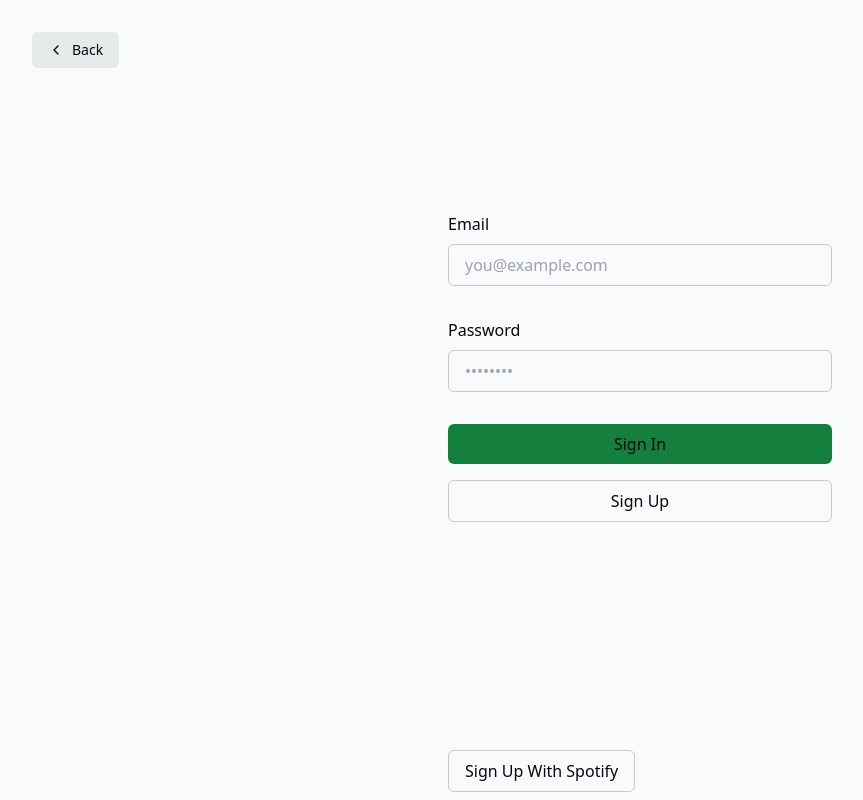
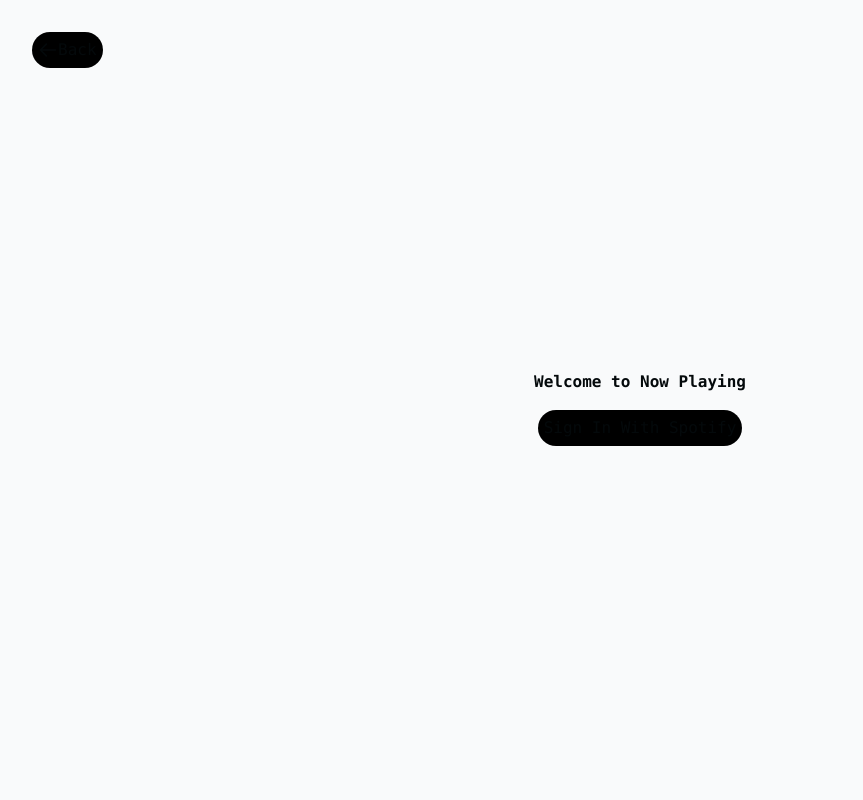
Before and after one commit to ReeseM580/cop4710-App, a Next.js app: page /login in a window 1280 px wide. Shown: the whole page, without its empty margins (0-863 px from the left). Built offline with nearby package versions, Linux system fonts and the light colour scheme.

Commit message:
Updated styling and cleaned up code

```diff
--- a/app/login/page.tsx
+++ b/app/login/page.tsx
@@ -1,3 +1,6 @@
+import {
+    ArrowLeftIcon
+} from "@heroicons/react/outline"
 import Link from "next/link";
 import { headers, cookies } from "next/headers";
 import { createClient } from "@/utils/supabase/server";
@@ -53,6 +56,7 @@ export default function Login({
             email,
             password,
         });
+
         console.log(email);
 
         if (error) {
@@ -87,76 +91,31 @@ export default function Login({
     };
 
   return (
-    <div className="flex-1 flex flex-col w-full px-8 sm:max-w-md justify-center gap-2">
+        <div className="flex-1 flex justify-center items-center flex-col w-full px-8 sm:max-w-md" style={{ fontFamily: 'monaco' }}>
             <Link
                 href="/"
-        className="absolute left-8 top-8 py-2 px-4 rounded-md no-underline text-foreground bg-btn-background hover:bg-btn-background-hover flex items-center group text-sm"
-      >
-        <svg
-          xmlns="http://www.w3.org/2000/svg"
-          width="24"
-          height="24"
-          viewBox="0 0 24 24"
-          fill="none"
-          stroke="currentColor"
-          strokeWidth="2"
-          strokeLinecap="round"
-          strokeLinejoin="round"
-          className="mr-2 h-4 w-4 transition-transform group-hover:-translate-x-1"
-        >
-          <polyline points="15 18 9 12 15 6" />
-        </svg>{" "}
+                className="absolute left-8 top-8 flex bg-black rounded-full
+                hover:bg-gray-500 items-center space-x-2
+                hover:text-white cursor-pointer
+                hover:opacity-80 p-1.5">
+                <ArrowLeftIcon className="h-5 w-5 space-x-2"/>
                 Back
             </Link>
 
-      <form
-        className="animate-in flex-1 flex flex-col w-full justify-center gap-2 text-foreground"
-        action={signIn}
-      >
-        <label className="text-md" htmlFor="email">
-          Email
-        </label>
-        <input
-          className="rounded-md px-4 py-2 bg-inherit border mb-6"
-          name="email"
-          placeholder="you@example.com"
-          required
-        />
-        <label className="text-md" htmlFor="password">
-          Password
-        </label>
-        <input
-          className="rounded-md px-4 py-2 bg-inherit border mb-6"
-          type="password"
-          name="password"
-          placeholder="••••••••"
-          required
-        />
-        <button className="bg-green-700 rounded-md px-4 py-2 text-foreground mb-2">
-          Sign In
-        </button>
-
-        <button
-          formAction={signUp}
-          className="border border-foreground/20 rounded-md px-4 py-2 text-foreground mb-2"
-        >
-          Sign Up
-        </button>
-
-        {searchParams?.message && (
-          <p className="mt-4 p-4 bg-foreground/10 text-foreground text-center">
-            {searchParams.message}
-          </p>
-        )}
-      </form>
+            <div className="animate-in flex-1 flex flex-col w-full justify-center text-center">
+                <h1 className="text-large font-bold py-4">Welcome to Now Playing</h1>
                 <form>
                     <button
                         formAction={signInWithSpotify}
-          className="border border-foreground/20 rounded-md px-4 py-2 text-foreground mb-2"
+                        className="bg-black rounded-full border-gray
+                        hover:bg-gray-500 space-x-2
+                        hover:text-white cursor-pointer
+                        hover:opacity-80 p-1.5"
                         >
-          Sign Up With Spotify
+                        Sign In With Spotify
                     </button>
                 </form>
             </div>
+        </div>
     );
 }
--- a/app/page.tsx
+++ b/app/page.tsx
@@ -33,15 +33,21 @@ export default async function Index() {
         }
   };
 
+    const supabase = createClient(cookieStore);
+
+    const {
+        data: {session},
+    } = await supabase.auth.getSession()
+
     const isSupabaseConnected = canInitSupabaseClient();
 
     return (
-    <div className="flex-1 w-full flex flex-col gap-20 items-center"  style={{ fontFamily: 'monaco' }}>
-      <nav className="w-full flex justify-left border-b border-b-foreground/10 h-16">
-        <div className="w-full max-w-4xl flex justify-between items-center p-3 text-sm">
+        <div className="felx w-full flex-col items-center"  style={{ fontFamily: 'monaco' }}>
+            <nav className="w-full flex justify-center border-b border-b-foreground/10 h-16">
+                <div className="w-full flex justify-between items-center text-sm">
                     {/*<DeployButton />*/}
-
-            <Link href="/profile"className="flex bg-black rounded-full
+                    <div className="flex p-3">
+                        <Link href={`/profile/${session?.user.id}`}className="flex bg-black rounded-full
                         hover:bg-gray-500 items-center space-x-2
                         hover:text-white cursor-pointer
                         hover:opacity-80 p-1.5">
@@ -57,21 +63,30 @@ export default async function Index() {
                             <p>Home</p>
                         </Link>
 
-            <div className="flex">
+                        <Link href="/"className="flex bg-black rounded-full
+                        hover:bg-gray-500 items-center space-x-2
+                        hover:text-white cursor-pointer
+                        hover:opacity-80 p-1.5">
+                            <SearchIcon className="h-5 w-5"/>
+                            <p>Search</p>
+                        </Link>
+                    </div>
+
+                    <div className="flex absolute right-20 left-20 items-center justify-center flex-grow space-x-2">
                         <h1 >Now Playing</h1>
                         <MusicNoteIcon className="h-5 w-5" />
                     </div>
 
+                    <div className="flex p-3">
                         {isSupabaseConnected && <AuthButton />}
+                    </div>
 
                 </div>
             </nav>
 
             <div className="flex scrollbar-hide border-white">
 
-
             </div>
-
         </div>
     );
 }
--- a/app/profile/[userid]/profile.tsx
+++ b/app/profile/[userid]/profile.tsx
@@ -5,9 +5,15 @@ export default async function Profile() {
   const cookieStore = cookies()
   const supabase = createClient(cookieStore);
 
+    const {
+        data: {session},
+    } = await supabase.auth.getSession()
+
+    console.log(session);
+
     return (
         <div>
-
+            <p>{session?.expires_at}</p>
         </div>
     )
 
--- a/components/AuthButton.tsx
+++ b/components/AuthButton.tsx
@@ -1,7 +1,12 @@
+import {
+    LogoutIcon,
+    LoginIcon,
+} from "@heroicons/react/outline"
 import { createClient } from "@/utils/supabase/server";
 import Link from "next/link";
 import { cookies } from "next/headers";
 import { redirect } from "next/navigation";
+import { data } from "autoprefixer";
 
 export default async function AuthButton() {
     const cookieStore = cookies();
@@ -28,18 +33,28 @@ console.log(session); //THIS IS WHERE THE PROVIDER TOKEN IS WHICH IS NEEDED TO M
 
     return user ? (
         <div className="flex items-center gap-4">
-      Hey, {user.email}!
+            {user.user_metadata.name}
+            <img alt="Avatar" src={user.user_metadata.picture} style={{ borderRadius: '50%' }}
+            className="h-11 w-11"/>
+
             <form action={signOut}>
-        <button className="py-2 px-4 rounded-md no-underline bg-btn-background hover:bg-btn-background-hover">
+                <button className="flex space-x-2 bg-black rounded-full
+                    hover:bg-gray-500 items-center
+                    hover:text-white cursor-pointer
+                    hover:opacity-80 p-1.5">
+                    <LogoutIcon className="h-5 w-5"/>
                     Logout
                 </button>
             </form>
+
         </div>
     ) : (
-    <Link
-      href="/login"
-      className="py-2 px-3 flex rounded-md no-underline bg-btn-background hover:bg-btn-background-hover"
-    >
+        <Link href="/login"
+        className="flex bg-black rounded-full
+        hover:bg-gray-500 items-center space-x-2
+        hover:text-white cursor-pointer
+        hover:opacity-80 p-1.5">
+            <LoginIcon className="h-5 w-5"/>
             Login
         </Link>
     );
```
Also changed, not shown: app/notes/page.tsx (+4 -4 lines), app/auth/callback/route.ts (indentation only). Lines whose indentation alone changed are shown as unchanged.
